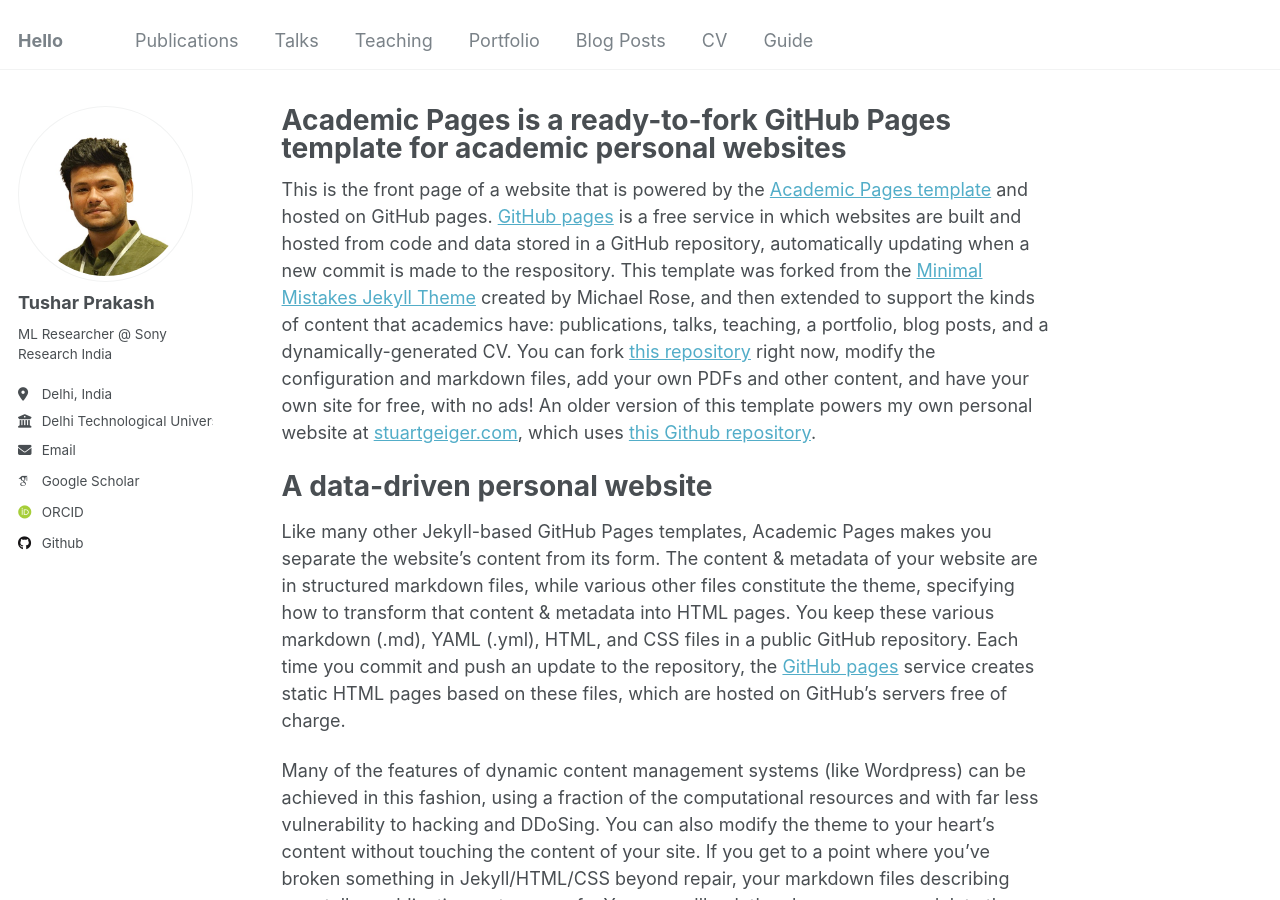
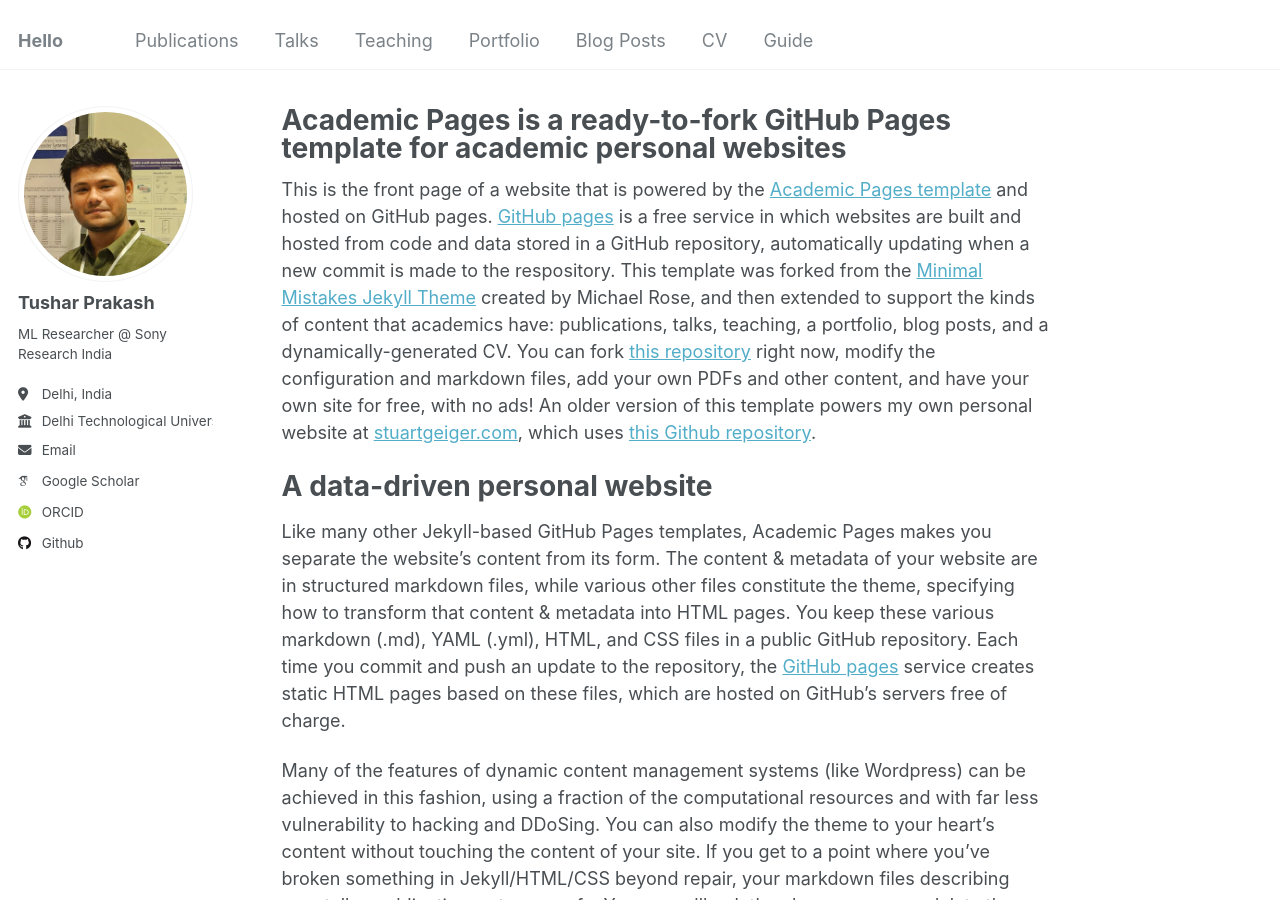
Before and after one commit to theTushar-dot/myinfo, a Jekyll site: the page built from _pages/about.md, in a window 1280 px wide and 900 px high. Built offline with Jekyll 4.4.1, drawn with Linux system fonts in a browser that asks for light colours; some web fonts are replaced.

Commit message:
Update _config.yml

```diff
--- a/_config.yml
+++ b/_config.yml
@@ -21,7 +21,7 @@ baseurl                  : "" # the subpath of your site, e.g. "/blog"
 #               Additional customization can be done by editing /_includes/author-profile.html
 author:
   # Biographic information
-  avatar           : "7000033453.jpg"
+  avatar           : "20230921_121611.jpg"
   name             : "Tushar Prakash"
   # pronouns         : # example: "she/her"
   bio              : "ML Researcher @ Sony Research India"
```
